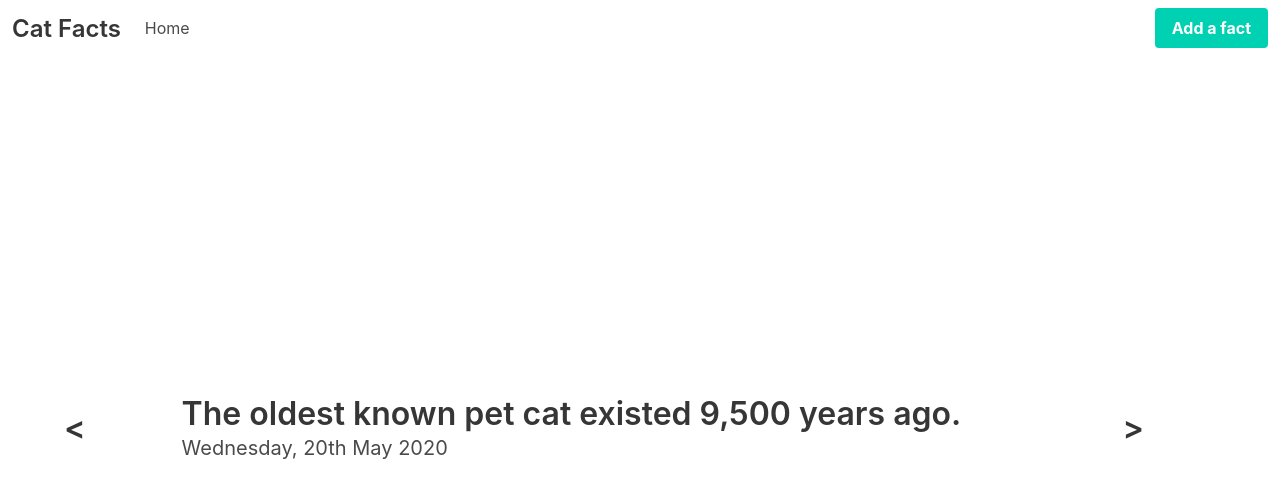
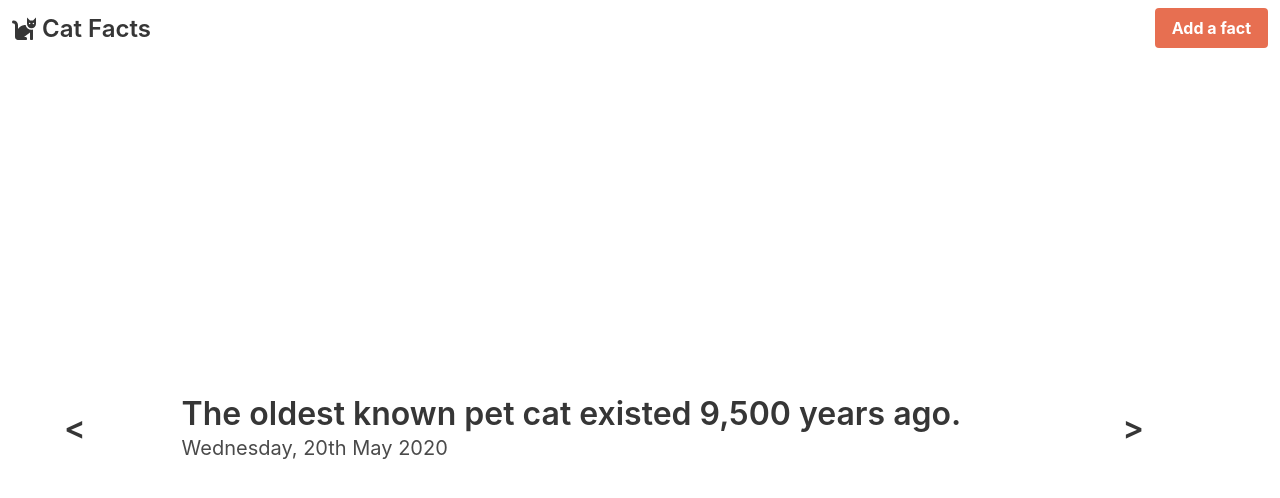
Before and after one commit to peterjcole/cat-facts, a React (Create React App) app: page / in a window 1280 px wide. Shown: the top 498 px of the page. Built offline with nearby package versions, Linux system fonts and the light colour scheme.

Commit message:
nav icon, colors, data structure

```diff
--- a/package.json
+++ b/package.json
@@ -3,6 +3,9 @@
   "version": "0.1.0",
   "private": true,
   "dependencies": {
+    "@fortawesome/fontawesome-svg-core": "^1.2.28",
+    "@fortawesome/free-solid-svg-icons": "^5.13.0",
+    "@fortawesome/react-fontawesome": "^0.1.9",
     "@testing-library/jest-dom": "^4.2.4",
     "@testing-library/react": "^9.3.2",
     "@testing-library/user-event": "^7.1.2",
@@ -11,6 +14,7 @@
     "node-sass": "^4.14.1",
     "react": "^16.13.1",
     "react-dom": "^16.13.1",
+    "react-firebase-hooks": "^2.1.1",
     "react-router-dom": "^5.2.0",
     "react-scripts": "3.4.1"
   },
--- a/src/App.js
+++ b/src/App.js
@@ -11,7 +11,6 @@ import Nav from './components/Nav'
 function App() {
   return (
     <Router>
-      {/* <Nav /> */}
       <Switch>
         <Route path="/">
           <Facts />
--- a/src/components/Nav.js
+++ b/src/components/Nav.js
@@ -1,16 +1,14 @@
 import React from 'react'
+import { FontAwesomeIcon } from '@fortawesome/react-fontawesome'
+import { faCat } from '@fortawesome/free-solid-svg-icons'
 
 function Nav() {
   return (
     <nav className="navbar" role="navigation" aria-label="main navigation">
       <div className="navbar-brand">
-        <a className="navbar-item" href="/"><h4 className="title is-4">Cat Facts</h4></a>
+        <a className="navbar-item" href="/"><h4 className="title is-4"><FontAwesomeIcon icon={faCat} /> Cat Facts</h4></a>
       </div>
 
-      <div id="navbarBasicExample" className="navbar-menu">
-        <div className="navbar-start">
-          <a className="navbar-item">Home</a>
-        </div>
       <div className="navbar-end">
         <div className="navbar-item">
           <div className="buttons">
@@ -20,7 +18,6 @@ function Nav() {
           </div>
         </div>
       </div>
-      </div>
     </nav>
 
   )
--- a/src/index.scss
+++ b/src/index.scss
@@ -2,4 +2,5 @@
 
 // Change variables here
 
+$primary: #e76f51;
 @import '~bulma/bulma.sass';
```
Also changed, not shown: src/exampleFact.js (added), 2 other files (tests, documents, lock files or other folders). Lines whose indentation alone changed are shown as unchanged.
